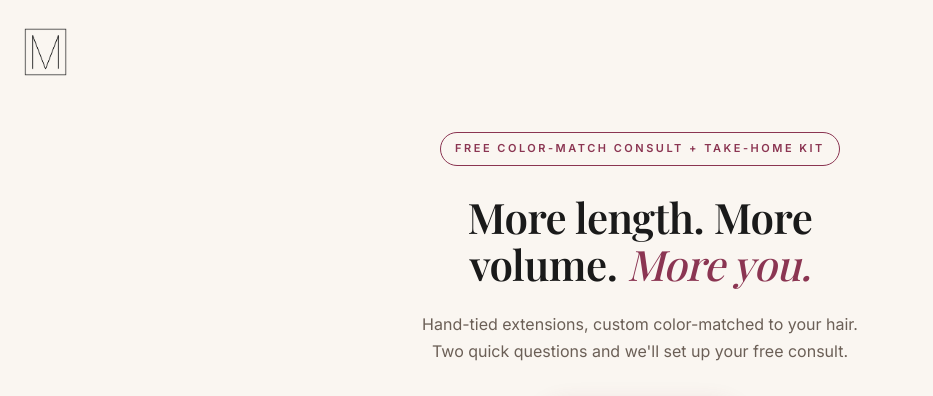
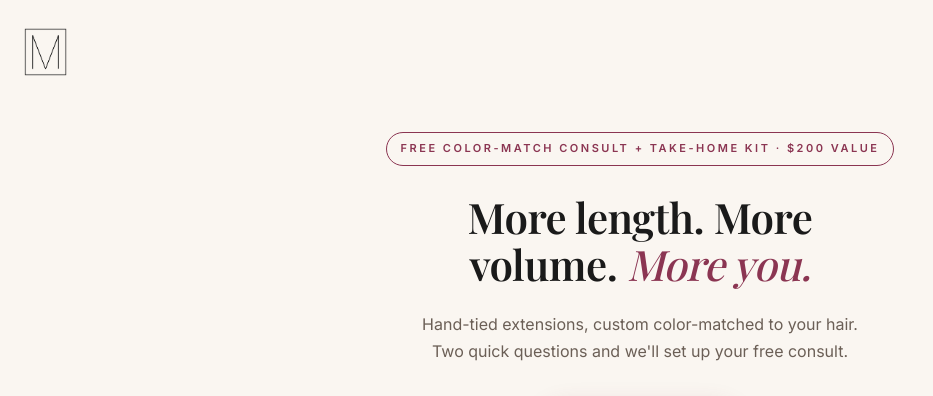
Before and after one commit to lumenmarketingsolutions/Lumen-coming-soon, a Flask app: page /manestyling/extension-funnel in a window 1280 px wide. Shown: the top 396 px of the page, without its empty margins (0-933 px from the left). Run offline with Flask 3, Linux system fonts and the light colour scheme; some libraries are stand-ins or nearby versions.

Commit message:
Mane: surface $200 value on the extensions funnel landing eyebrow pill
Co-Authored-By: Claude Opus 4.7 (1M context) <noreply@anthropic.com>

```diff
--- a/templates/mane_extensions.html
+++ b/templates/mane_extensions.html
@@ -620,7 +620,7 @@
 
         <!-- ═══ Step 0: Landing ═══════════════════════════════════ -->
         <section class="step active landing" data-step="0">
-            <div class="eyebrow">Free color-match consult + take-home kit</div>
+            <div class="eyebrow">Free color-match consult + take-home kit · $200 value</div>
             <h1>More length. More volume. <em>More you.</em></h1>
             <p class="sub">
                 Hand-tied extensions, custom color-matched to your hair. Two quick questions and we'll set up your free consult.
```
